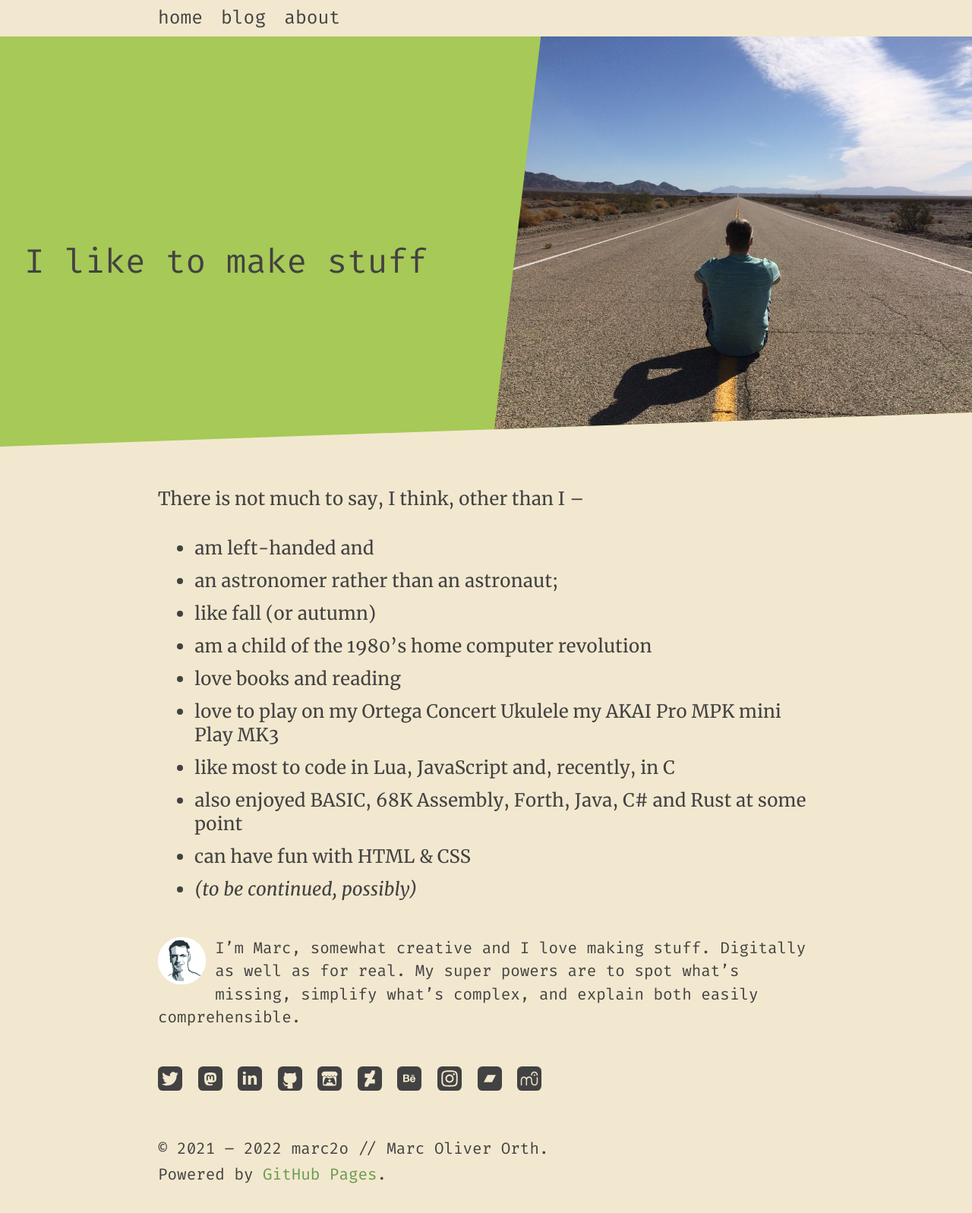
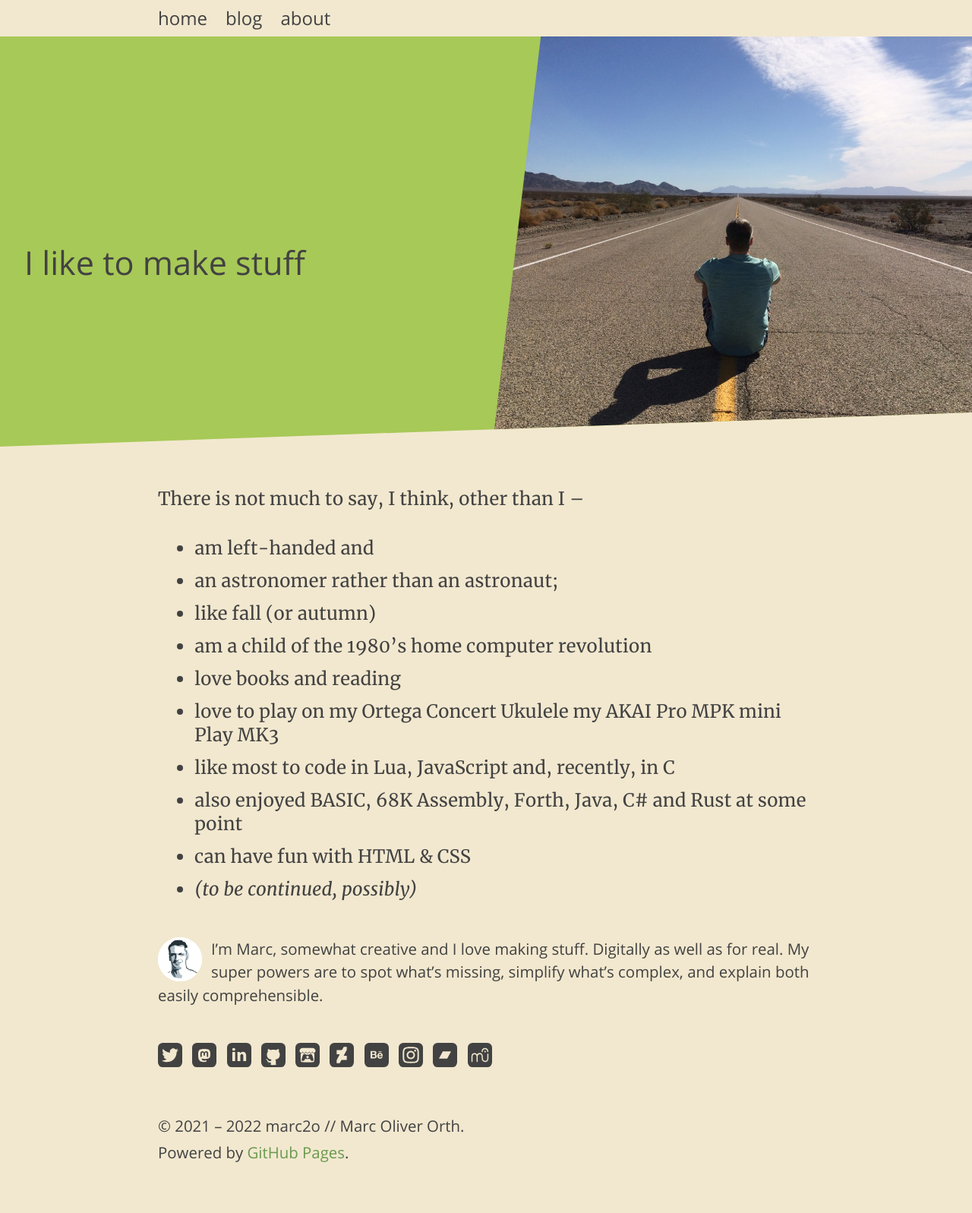
Before and after one commit to marc2o/marc2o.github.io, a Jekyll site: the page built from about.md, in a window 1280 px wide. Shown: the whole page at 76% size. Built offline with Jekyll 4.4.1, drawn with Linux system fonts in a browser that asks for light colours; after the commit the page ends 1566 px from its top, so only the background shows below that.

Commit message:
Update fonts.css

```diff
--- a/assets/css/fonts.css
+++ b/assets/css/fonts.css
@@ -85,7 +85,7 @@
 
 /* firacode */
 @font-face {
-    font-family: 'Open Sans';
+    font-family: 'FiraCode';
     font-style: normal;
     font-weight: 400;
     /* src: url('/assets/fonts/open-sans-v18-latin-regular.eot'); */
```
